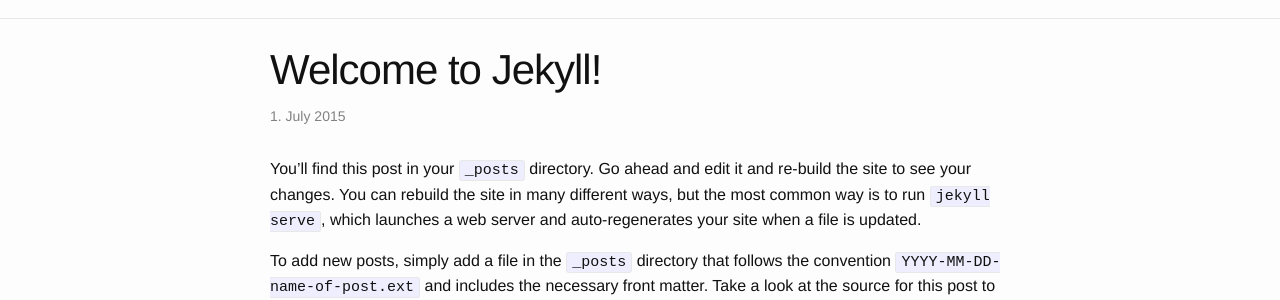
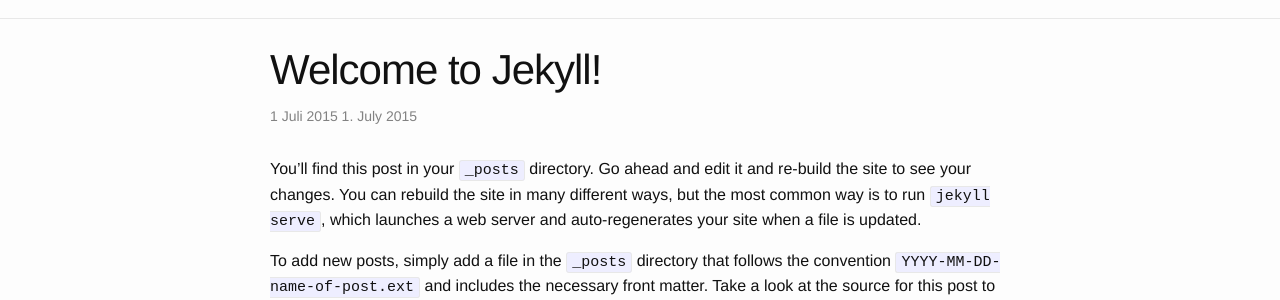
Before and after one commit to oc-reith/oc-reith.github.io, a Jekyll site: the page built from blog/_posts/2015-07-01-welcome-to-jekyll.markdown, in a window 1280 px wide. Shown: the part 226-526 px from the top of the page. Built offline with Jekyll 4.4.1, drawn with Linux system fonts in a browser that asks for light colours.

Commit message:
Update post.html

```diff
--- a/_layouts/post.html
+++ b/_layouts/post.html
@@ -5,7 +5,26 @@ layout: default
 
  <header class="post-header">
   <h1 class="post-title">{{ page.title }}</h1>
-  <p class="post-meta">{{ page.date | date: "%-d. %B %Y" }}{% if page.author %} • {{ page.author }}{% endif %}{% if page.meta %} • {{ page.meta }}{% endif %}</p>
+  <p class="post-meta">
+   {% assign m = page.date | date: "%-m" %}
+{{ page.date | date: "%-d" }}
+{% case m %}
+  {% when '1' %}Januar
+  {% when '2' %}Februar
+  {% when '3' %}März
+  {% when '4' %}April
+  {% when '5' %}Mai
+  {% when '6' %}Juni
+  {% when '7' %}Juli
+  {% when '8' %}August
+  {% when '9' %}September
+  {% when '10' %}Oktober
+  {% when '11' %}November
+  {% when '12' %}Dezember
+{% endcase %}
+{{ page.date | date: "%Y" }}
+
+   {{ page.date | date: "%-d. %B %Y" }}{% if page.author %} • {{ page.author }}{% endif %}{% if page.meta %} • {{ page.meta }}{% endif %}</p>
  </header>
 
  <article class="post-content">
```
